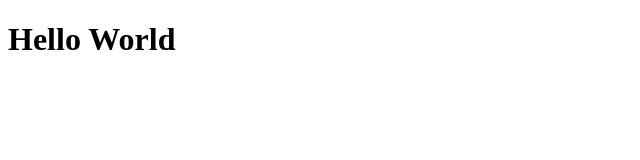
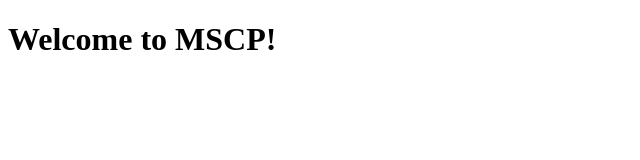
Before and after one commit to Hey-Im-Bryan/test, a plain HTML site: page index.html in a window 1280 px wide. Shown: the whole page, without its empty margins (0-640 px from the left). Drawn offline with Linux system fonts and the light colour scheme.

Commit message:
Update index.html

```diff
--- a/index.html
+++ b/index.html
@@ -7,6 +7,6 @@
     <title>Document</title>
 </head>
 <body>
-    <h1>Hello World</h1>
+    <h1>Welcome to MSCP!</h1>
 </body>
 </html>
```
